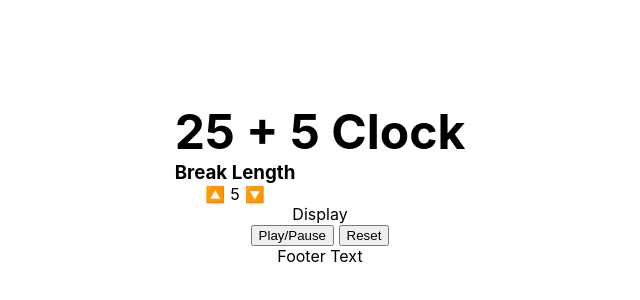
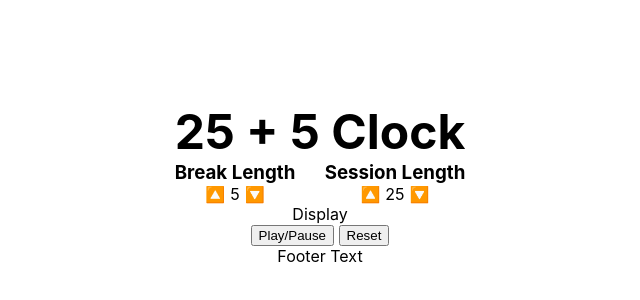
Before and after one commit to mahfuz225bd/fcc-25-5-clock, a React (Create React App) app: page / in a window 1280 px wide. Shown: the part 216-516 px from the top of the page, without its empty margins (320-960 px from the left). Built offline with nearby package versions, Linux system fonts and the light colour scheme.

Commit message:
session length added

```diff
--- a/src/App.js
+++ b/src/App.js
@@ -27,6 +27,20 @@ class App extends Component {
     }
   }
 
+  incrementSessionValue() {
+    let value = this.state.sessionValue
+    value++;
+    this.setState({ sessionValue: value })
+  }
+
+  decrementSessionValue() {
+    let value = this.state.sessionValue
+    if (value > 0) {
+      value--;
+      this.setState({ sessionValue: value })
+    }
+  }
+
   componentDidMount() {
     this.setState({ leftTime: this.state.sessionValue })
   }
@@ -39,6 +53,7 @@ class App extends Component {
         <main>
           <div className='input-times'>
             <InputSpinner label='Break Length' value={breakValue} increment={this.incrementBreakValue.bind(this)} decrement={this.decrementBreakValue.bind(this)} />
+            <InputSpinner label='Session Length' value={sessionValue} increment={this.incrementSessionValue.bind(this)} decrement={this.decrementSessionValue.bind(this)} />
           </div>
           <Display />
           <div className='action-buttons'>
```
